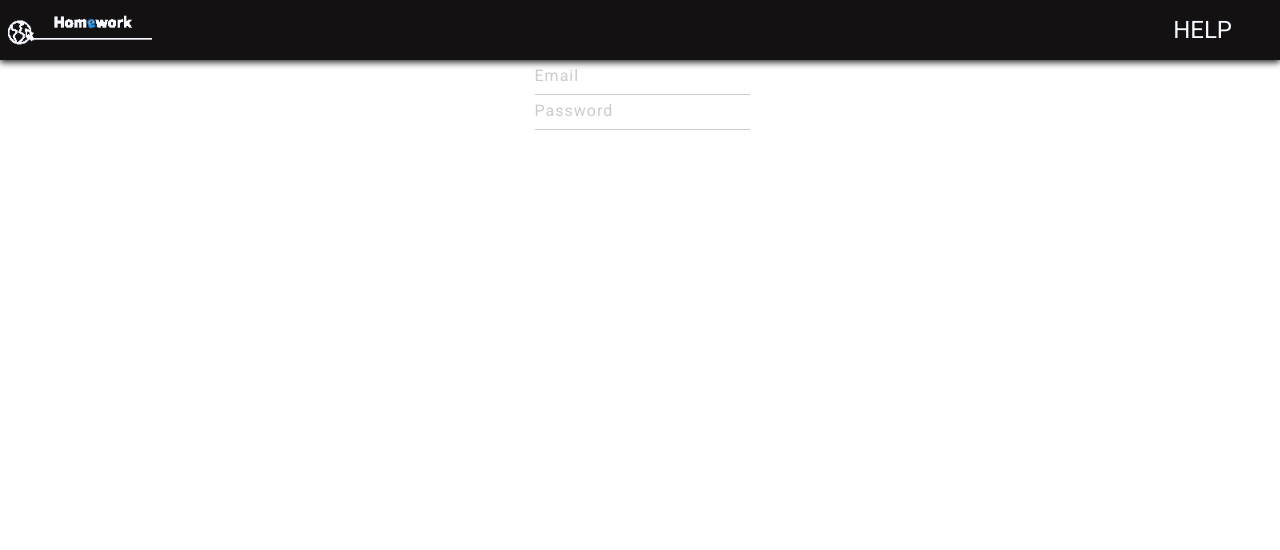
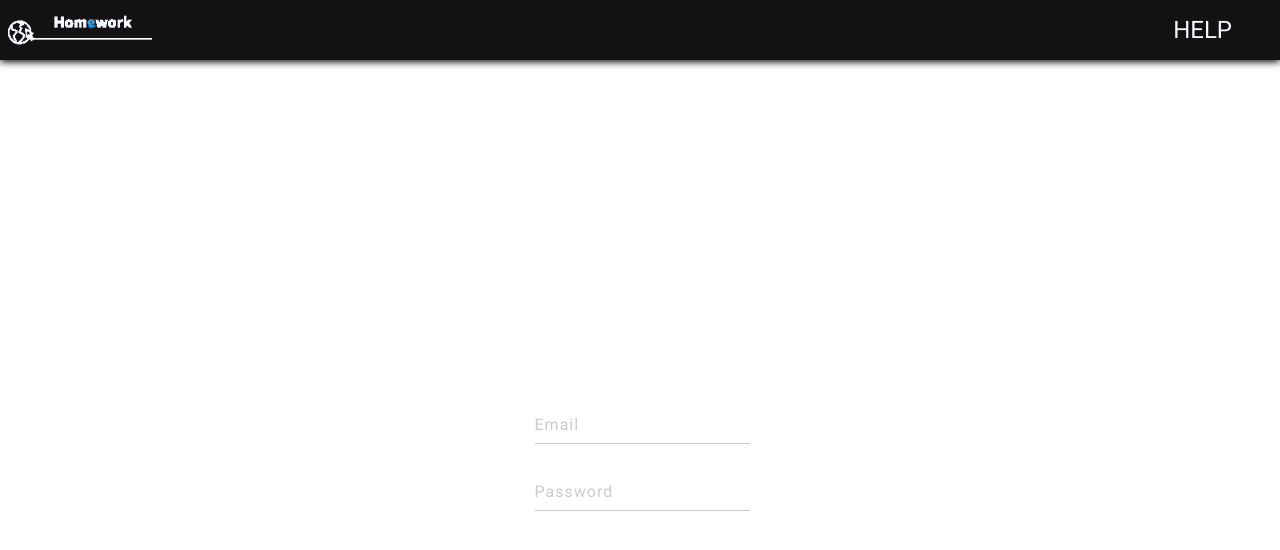
Before and after one commit to DarkEye123/BSC-FE-homework, a React (Create React App) app in the folder frontend/: page / in a window 1280 px wide. Shown: the top 550 px of the page. Built offline with nearby package versions, Linux system fonts and the light colour scheme; the HTML template or start-up script is replaced by a standard one.

Commit message:
Login changes

```diff
--- a/frontend/src/components/Login/index.js
+++ b/frontend/src/components/Login/index.js
@@ -1,15 +1,17 @@
 import React from 'react';
 import { Formik } from 'formik';
 import { CenteredMain as Page, InputField } from '..';
+import { Form } from './styles';
+import LoginSchema from './validations';
 
 const Login = () => (
-  <Formik initialValues={{ email: '', password: '' }}>
+  <Formik initialValues={{ email: '', password: '' }} validationSchema={LoginSchema}>
     {() => (
       <Page>
-        {/* <Form> */}
-        <InputField label="Email" name="email" />
-        <InputField label="Password" name="password" />
-        {/* </Form> */}
+        <Form>
+          <InputField label="Email" name="email" />
+          <InputField label="Password" name="password" />
+        </Form>
       </Page>
     )}
   </Formik>
--- a/frontend/src/components/Login/styles.js
+++ b/frontend/src/components/Login/styles.js
@@ -0,0 +1,11 @@
+import styled from 'styled-components';
+import { Form as FormikForm } from 'formik';
+import { InputField } from '../common/InputField/styles';
+
+const Form = styled(FormikForm)`
+  ${InputField}:first-child {
+    margin-bottom: 2rem;
+  }
+`;
+
+export { Form };
--- a/frontend/src/components/common/Centered.js
+++ b/frontend/src/components/common/Centered.js
@@ -1,6 +1,7 @@
 import styled, { css } from 'styled-components';
 
 const centeredCss = css`
+  height: 100vh;
   display: flex;
   flex-direction: column;
   align-items: center;
```
